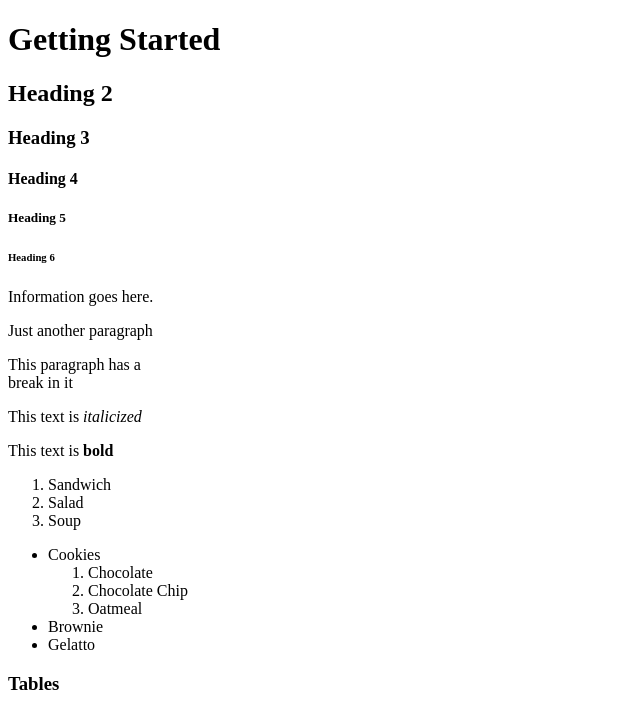
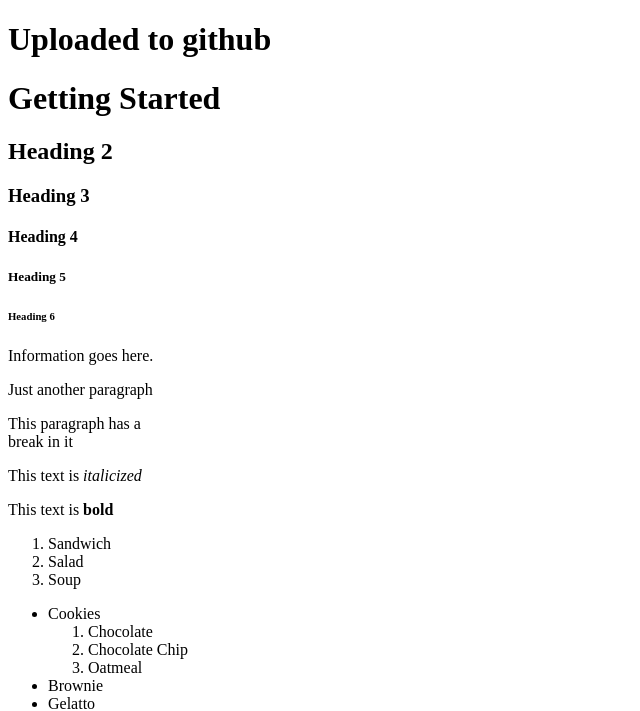
Before and after one commit to Kyle-Larsen/CIM111, a plain HTML site: page notes/week2/classexample/class2.html in a window 1280 px wide. Shown: the top 711 px of the page, without its empty margins (0-640 px from the left). Drawn offline with Linux system fonts and the light colour scheme.

Commit message:
First Commitment

```diff
--- a/notes/week2/classexample/class2.html
+++ b/notes/week2/classexample/class2.html
@@ -12,6 +12,7 @@
   </head>
 
 <body>
+  <h1>Uploaded to github</h1>
    <h1>Getting Started</h1>
    <h2>Heading 2</h2>
    <h3>Heading 3</h3>
```
